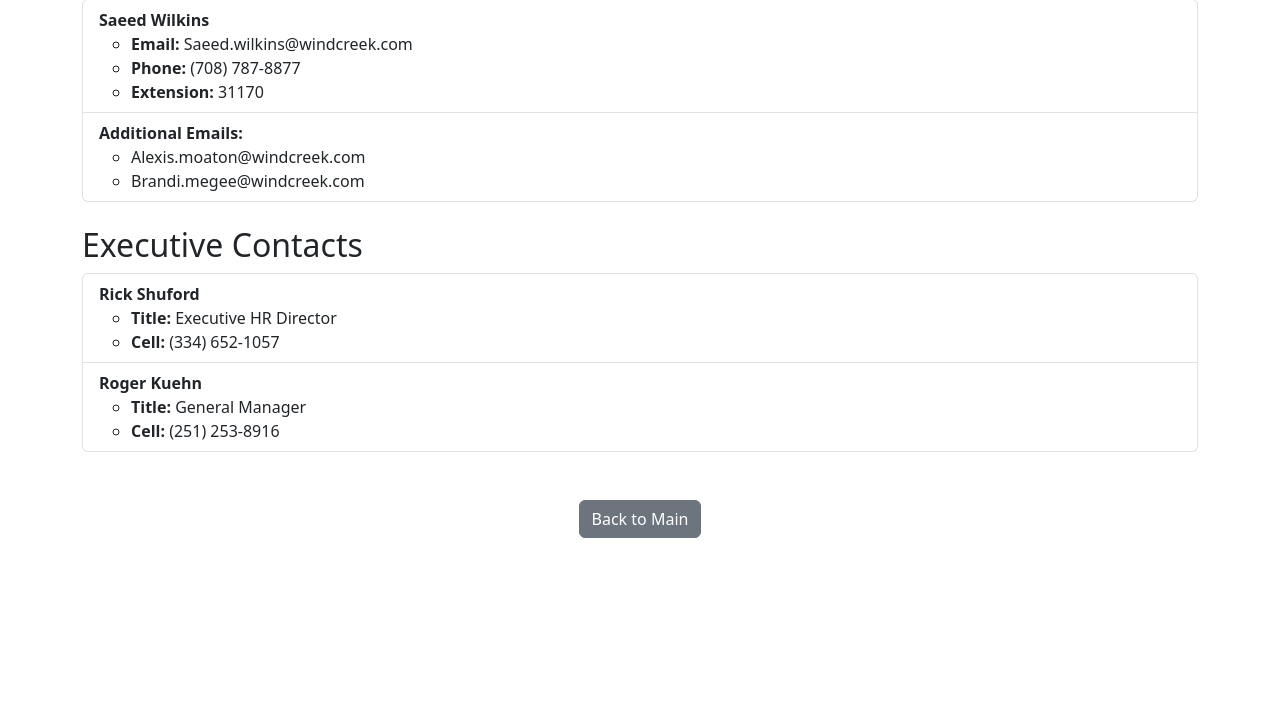
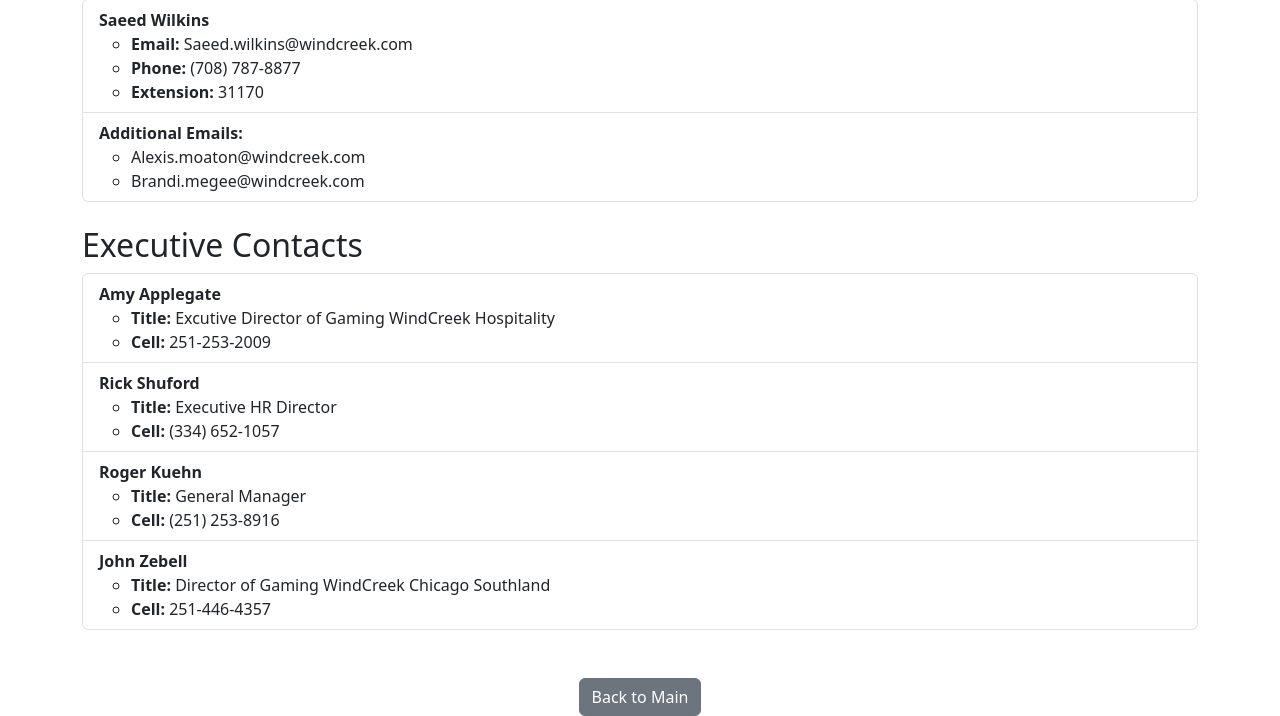
Before and after one commit to WinningHandSoftware/ForTheCrew, a Flask app: page /contacts in a window 1280 px wide. Shown: the part 711-1427 px from the top of the page. Before the commit the page ends 1249 px from the top, so only its background shows below. Run offline with Flask 3, Linux system fonts and the light colour scheme.

Commit message:
amynjohn

```diff
--- a/templates/contacts.html
+++ b/templates/contacts.html
@@ -17,6 +17,7 @@
         <ul class="list-group">
             <li class="list-group-item"><strong>Call-Off Number:</strong> 1 (847) 921-5793</li>
             <li class="list-group-item"><strong>IT Number:</strong> 251-446-4357</li>
+
             <li class="list-group-item"><strong>HR Email:</strong> HRChiSouthland@Windcreek.com</li>
         </ul>
 
@@ -53,6 +54,14 @@
         <!-- Executive Contacts -->
         <h2 class="mt-4">Executive Contacts</h2>
         <ul class="list-group">
+
+            <li class="list-group-item"><strong>Amy Applegate</strong>
+                <ul>
+                    <li><strong>Title:</strong> Excutive Director of Gaming WindCreek Hospitality</li>
+                    <li><strong>Cell:</strong> 251-253-2009</li>
+                </ul>
+            </li>
+
             <li class="list-group-item"><strong>Rick Shuford</strong>
                 <ul>
                     <li><strong>Title:</strong> Executive HR Director</li>
@@ -65,7 +74,16 @@
                     <li><strong>Cell:</strong> (251) 253-8916</li>
                 </ul>
             </li>
+
+
+            <li class="list-group-item"><strong>John Zebell</strong>
+                <ul>
+                    <li><strong>Title:</strong> Director of Gaming WindCreek Chicago Southland</li>
+                    <li><strong>Cell:</strong> 251-446-4357</li>
+                </ul>
+            </li>
         </ul>
+
 
         <!-- Back Button -->
         <div class="text-center mt-5">
```
